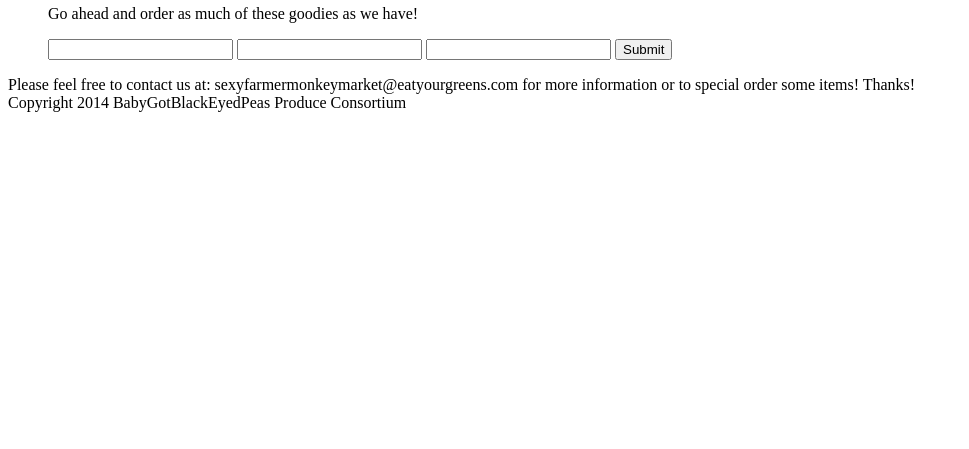
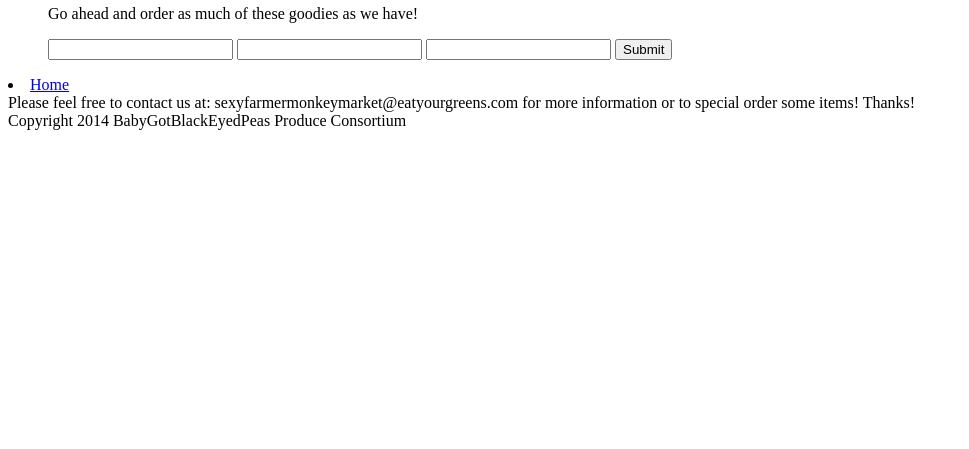
Before and after one commit to Blucka12/farmersmarketoak, a plain HTML site: page inventory.html in a window 1280 px wide. Shown: the part 351-800 px from the top of the page, without its empty margins (0-969 px from the left). Drawn offline with Linux system fonts and the light colour scheme.

Commit message:
Update inventory.html
One query link was missing.

```diff
--- a/inventory.html
+++ b/inventory.html
@@ -70,7 +70,8 @@
     </nav>
 	</section>
 </article>
-
+			<li class="navigation">
+				<a href="index.html" rel="homepage">Home</a>
 <div id="rightColumn">Please feel free to contact us at: sexyfarmermonkeymarket@eatyourgreens.com for more information or to special order some items! Thanks!</div>
 
 </div>
```
